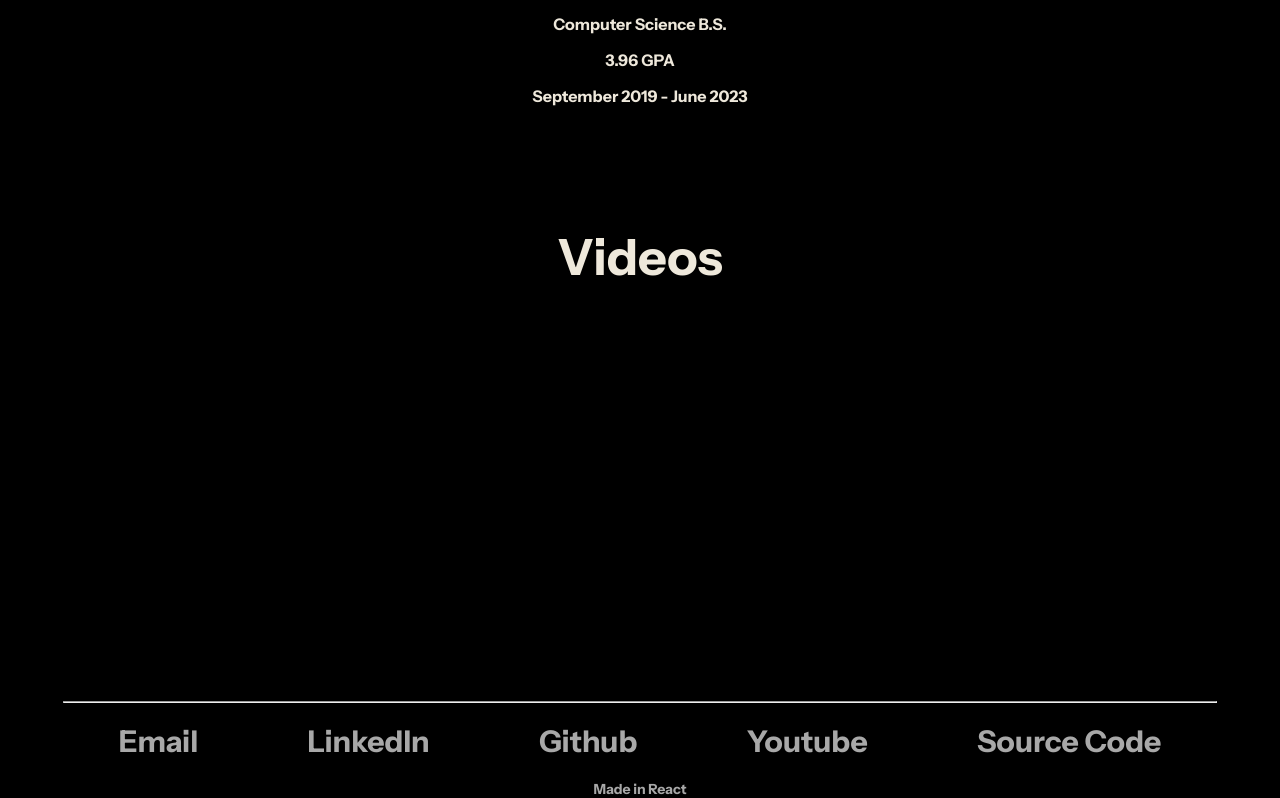
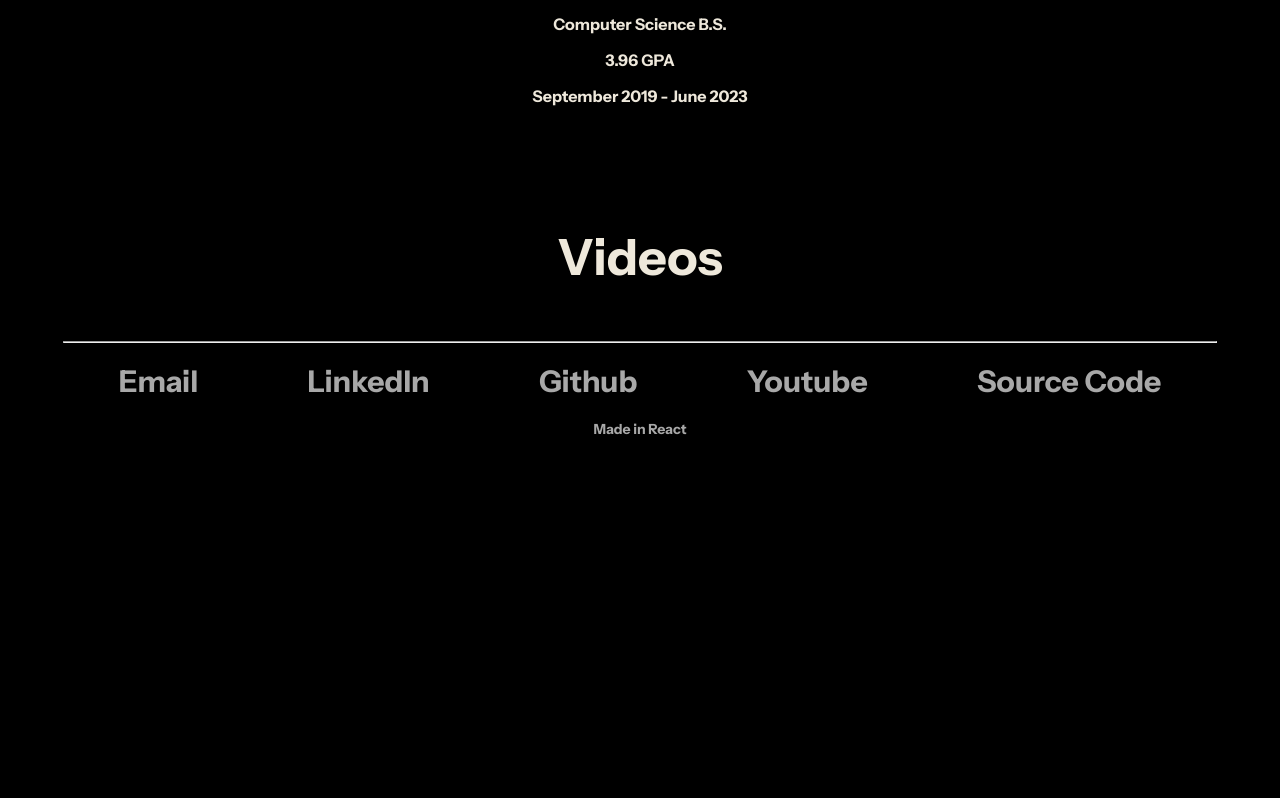
Before and after one commit to rgmfn/Homepage, a React (Create React App) app: page / in a window 1280 px wide. Shown: the part 2653-3451 px from the top of the page. After the commit the page ends 3091 px from the top, so only its background shows below. Built offline with nearby package versions, Linux system fonts and the light colour scheme.

Commit message:
simple video section, one video no resize

```diff
--- a/src/Videos.css
+++ b/src/Videos.css
@@ -21,15 +21,20 @@
 .videos-box {
     display: flex;
     flex-direction: row;
-    gap: 30px;
-    overflow: hidden;
+    justify-content: space-between;
+    align-items: center;
+    width: 90%;
 }
 
 .video-container {
     overflow: hidden;
-    left: 0;
-    top: 0;
-    position: relative;
-    height: 100%;
     width: 100%;
+    display: flex;
+    justify-content: center;
 }
+
+@media screen and (max-width: 1350px) {
+    .videos-box {
+        flex-direction: column;
+    }
+}
--- a/src/Videos.js
+++ b/src/Videos.js
@@ -1,27 +1,27 @@
 import { useGSAP } from '@gsap/react';
-import gsap, { Power2 } from 'gsap';
+import gsap from 'gsap';
 import ScrollTrigger from 'gsap/ScrollTrigger';
 import React, { useRef } from 'react';
-import ReactPlayer from 'react-player';
+import YouTube from 'react-youtube';
 
 import './Videos.css'
 
-const Video = ({ videoCode }) => (
-    <ReactPlayer
-        url={`https://www.youtube.com/watch?v=${videoCode}`}
-        className="react-player"
-    />
-    // <div className="video-container">
-    //   <iframe
-    //     width="560"
-    //     height="315"
-    //     src={`https://www.youtube.com/embed/${videoCode}`}
-    //     title="YouTube video player"
-    //     allow="accelerometer; autoplay; clipboard-write; encrypted-media; gyroscope; picture-in-picture"
-    //     allowFullScreen
-    //   ></iframe>
-    // </div>
-);
+const Video = ({ videoCode }) => {
+    const opts = {
+        height: '390',
+        width: '640',
+        playerVars: {
+            autoplay: 0,
+        },
+    };
+
+    return (
+        <YouTube
+            videoId={videoCode}
+            opts={opts}
+        />
+    )
+};
 
 /**
  * TODO make this really small, should fit in less than a screen
@@ -34,7 +34,6 @@ function Videos({ videosRef }) {
     const circleRef3 = useRef();
     const circleRef4 = useRef();
     const circleRef5 = useRef();
-
 
     useGSAP(() => {
         const tl = gsap.timeline({
@@ -76,10 +75,7 @@ function Videos({ videosRef }) {
                 <div className="circle" ref={circleRef5} />
             </div>
             <h1 className="title">Videos</h1>
-            <div className="videos-box">
-                <Video videoCode="HFzpkD5JvJk" />
-                <Video videoCode="Xk6SK1OAn4c" />
-            </div>
+            <Video videoCode="HFzpkD5JvJk" />
         </div>
     )
 }
```
